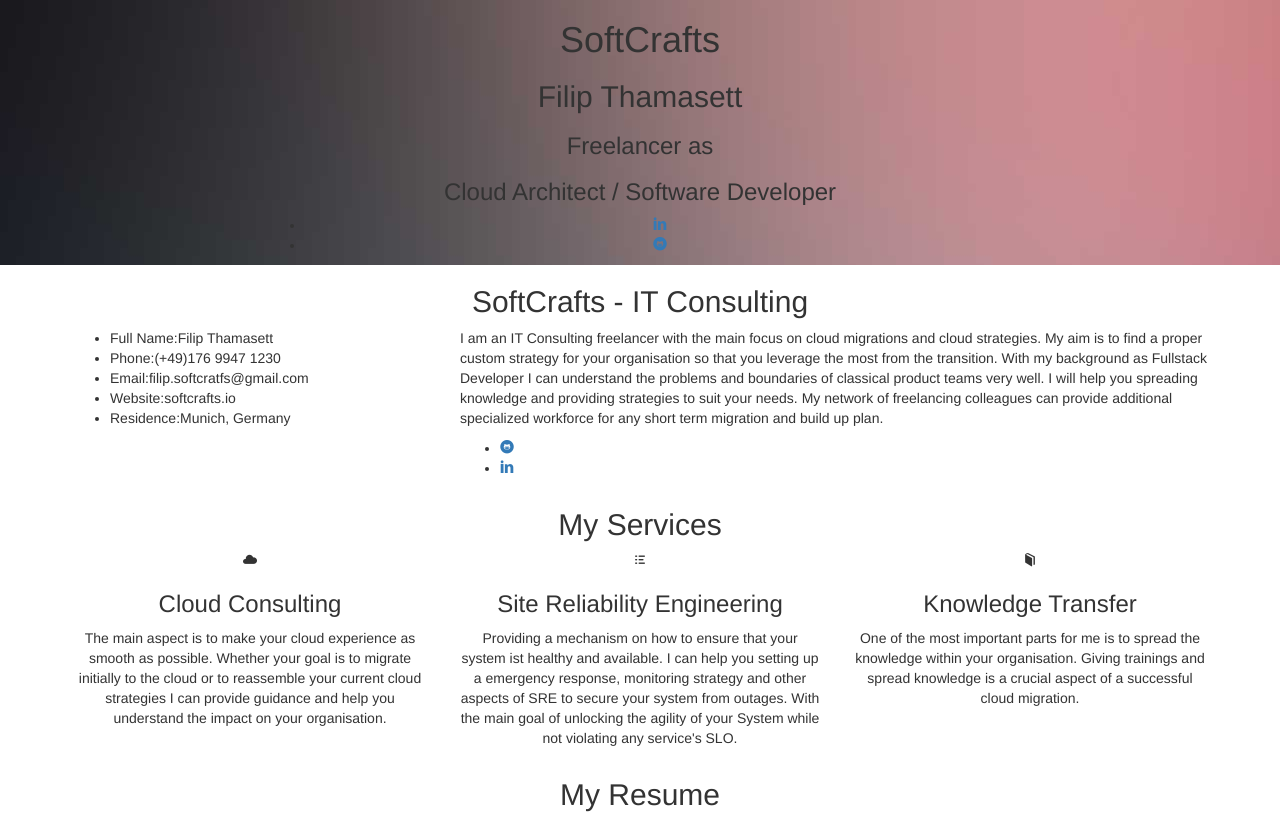
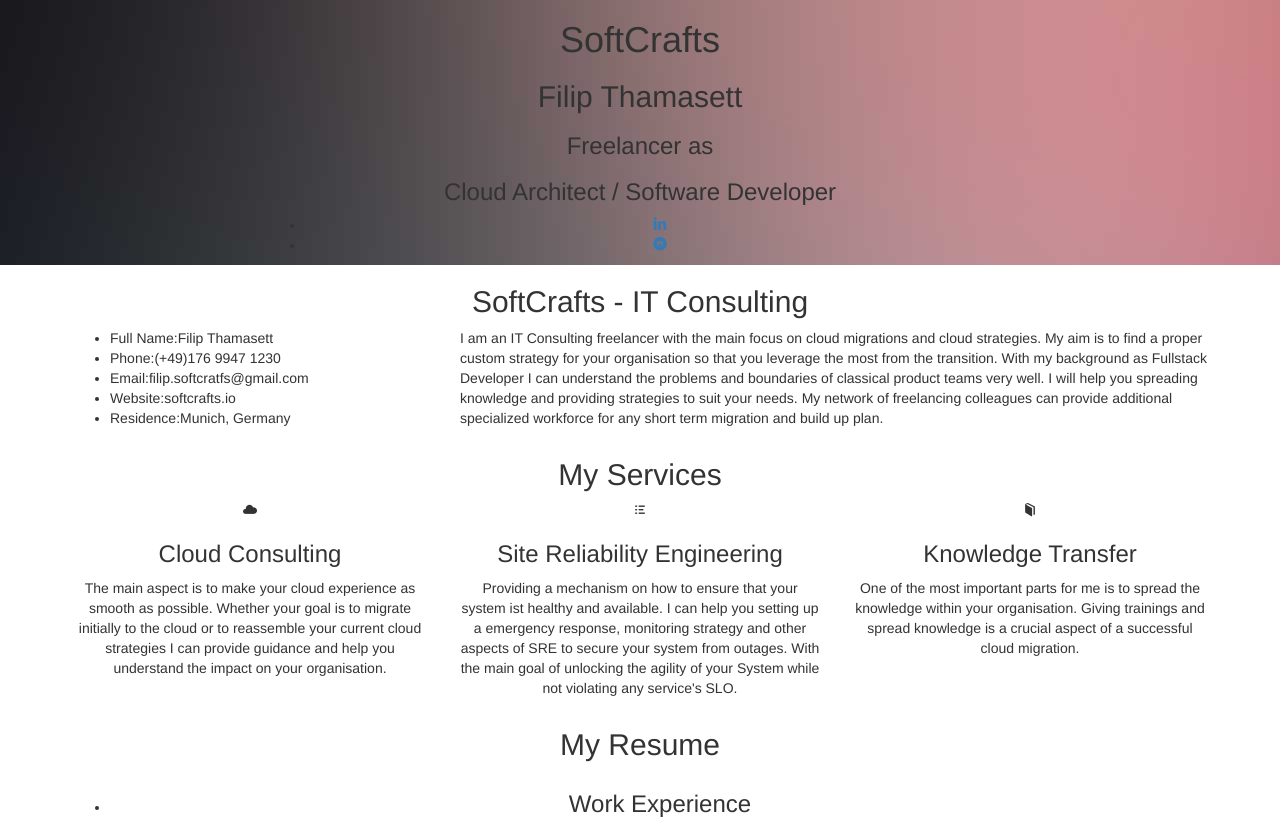
Before and after one commit to filip-sc/website, a plain HTML site: page index.html in a window 1280 px wide. Shown: the top 824 px of the page. Drawn offline with nearby package versions, Linux system fonts and the light colour scheme; files that its build step writes are made by us from their sources; files whose address does not match are found by name; a web font is replaced by a local one.

Commit message:
removing second links for same thing

```diff
--- a/index.html
+++ b/index.html
@@ -124,13 +124,6 @@
                         and boundaries of classical product teams very well. I will help you spreading knowledge and
                         providing strategies to suit your needs. My network of freelancing colleagues can provide additional
                         specialized workforce for any short term migration and build up plan.
-                    </p>
-                    <p>
-                    <ul class="fh5co-social-icons">
-                        <li><a href="https://github.com/filip-sc"><i class="icon-github-with-circle"></i></a></li>
-                        <li><a href="https://www.linkedin.com/in/filip-thamasett-78b259133/"><i
-                                class="icon-linkedin2"></i></a></li>
-                    </ul>
                     </p>
                 </div>
             </div>
```
